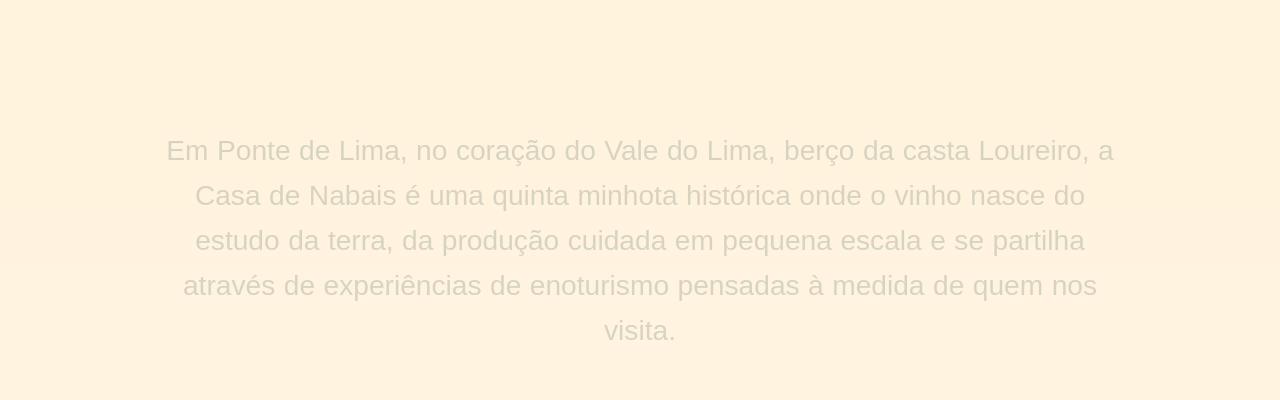
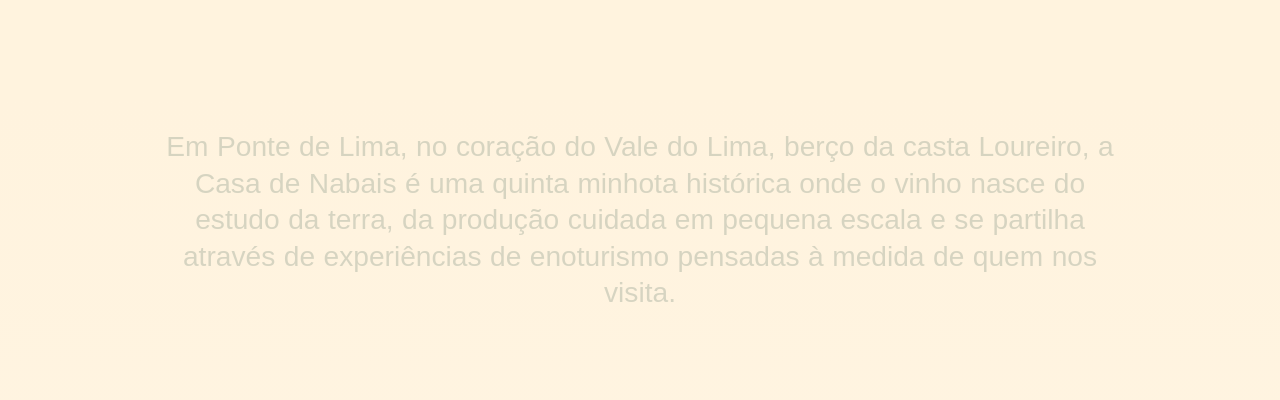
Before and after one commit to RodrigoAlarcao/Casa-de-Nabais, a Next.js app: page / in a window 1280 px wide. Shown: the part 900-1300 px from the top of the page. Built offline with nearby package versions, Linux system fonts and the light colour scheme; a web font is replaced by a local one.

Commit message:
style(TextReveal): reduce line-height from 1.3 to 1.0 on both animated blocks
https://claude.ai/code/session_01NLXm2vknTdBfJkzoV4CgNr

```diff
--- a/components/HomepageIntro.tsx
+++ b/components/HomepageIntro.tsx
@@ -11,7 +11,7 @@ export default function HomepageIntro() {
           className="font-display"
           style={{
             fontSize: 'clamp(1.375rem, 2.2vw, 1.875rem)',
-            lineHeight: 1.3,
+            lineHeight: 1.0,
             fontWeight: 400,
             color: 'var(--color-text-muted)',
           }}
--- a/components/SectionCasa.tsx
+++ b/components/SectionCasa.tsx
@@ -171,7 +171,7 @@ export default function SectionCasa() {
           className="font-display"
           style={{
             fontSize: 'clamp(1.375rem, 2.2vw, 1.875rem)',
-            lineHeight: 1.3,
+            lineHeight: 1.0,
             fontWeight: 400,
             color: '#FAE6C1',
           }}
```
